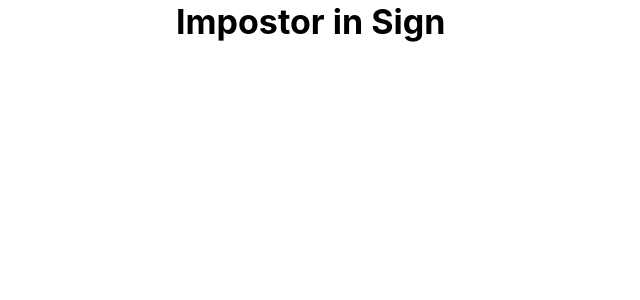
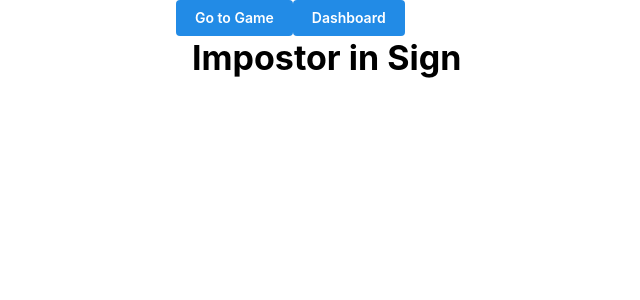
Before and after one commit to RedBed24/impostor_in_sign, a React (Vite) app in the folder apps/web/: page /game in a window 1280 px wide. Shown: the top 300 px of the page, without its empty margins (0-640 px from the left). Built offline with nearby package versions, Linux system fonts and the light colour scheme.

Commit message:
feat: add base game-home

```diff
--- a/apps/web/package.json
+++ b/apps/web/package.json
@@ -12,7 +12,8 @@
   "dependencies": {
     "@mantine/core": "^7.14.1",
     "react": "^18.3.1",
-    "react-dom": "^18.3.1"
+    "react-dom": "^18.3.1",
+    "wouter": "^3.3.5"
   },
   "devDependencies": {
     "@eslint/js": "^9.13.0",
--- a/apps/web/src/App.tsx
+++ b/apps/web/src/App.tsx
@@ -1,11 +1,23 @@
-import { Container, Title } from '@mantine/core';
+import { Link, Route, Switch } from 'wouter';
+import { Button, Container } from '@mantine/core';
+import { GameHome } from './pages/game/game-home';
 
 export const App: React.FC = () => {
 
   return (
     <>
       <Container>
-        <Title>Impostor in Sign</Title>
+        <Link href='/game'>
+          <Button>Go to Game</Button>
+        </Link>
+        <Link href='/dashboard'>
+          <Button>Dashboard</Button>
+        </Link>
+
+        <Switch>
+          <Route path="/game" component={GameHome} />
+          <Route path="/dasboard" />
+        </Switch>
       </Container>
     </>
   );
--- /dev/null
+++ b/apps/web/src/pages/game/game-home.tsx
@@ -0,0 +1,12 @@
+import { Container, Title } from '@mantine/core';
+
+export const GameHome: React.FC = () => {
+
+  return (
+    <>
+      <Container>
+        <Title>Impostor in Sign</Title>
+      </Container>
+    </>
+  );
+};
```
Also changed, not shown: 1 other file (tests, documents, lock files or other folders).
